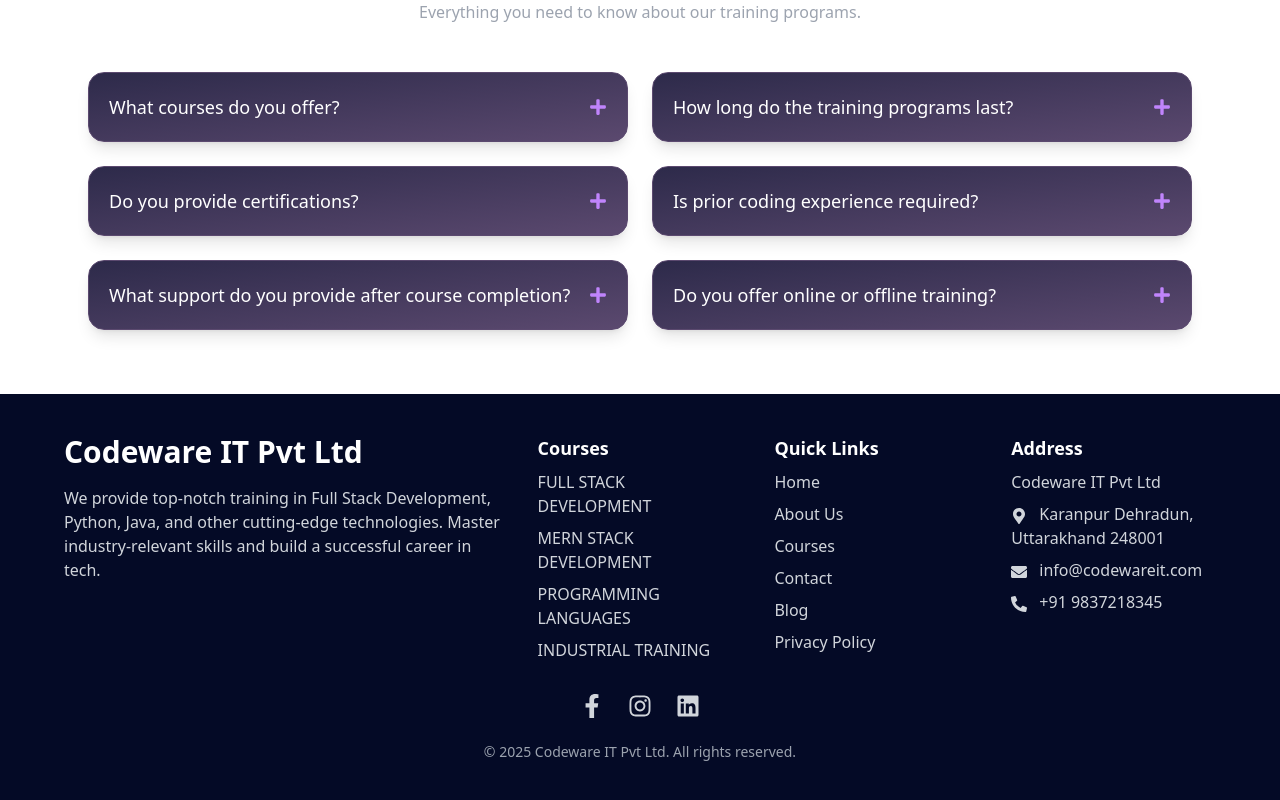
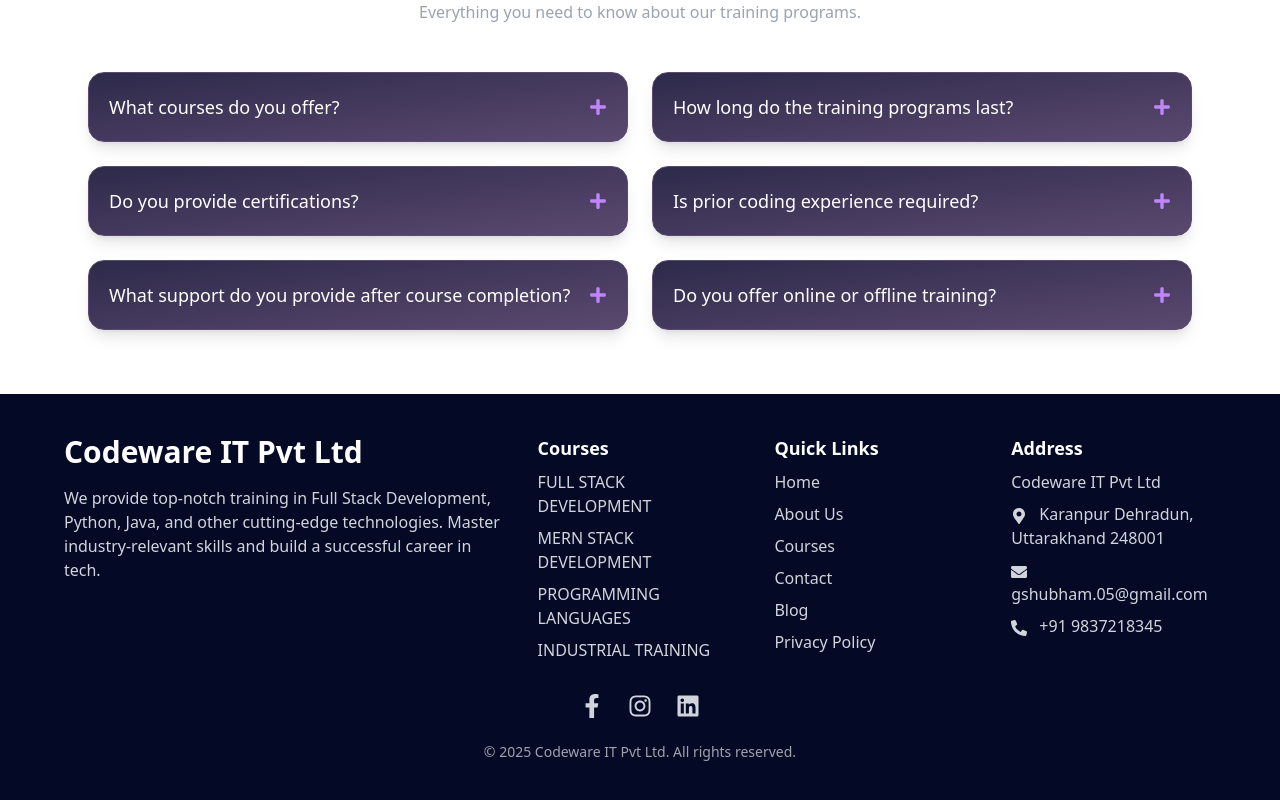
Before and after one commit to gshubham05/codeware1, a Next.js app: page / in a window 1280 px wide. Shown: the part 3240-4040 px from the top of the page. Built offline with nearby package versions, Linux system fonts and the light colour scheme.

Commit message:
Update Footer.jsx

```diff
--- a/src/app/Components/Footer.jsx
+++ b/src/app/Components/Footer.jsx
@@ -89,10 +89,10 @@ export default function Footer() {
               Uttarakhand 248001
             </li>
             <li>
-              <FaEnvelope className="inline mr-2" /> info@codewareit.com
+              <a href="mailto:gshubham.05@gmail.com"><FaEnvelope className="inline mr-2" /> gshubham.05@gmail.com</a>
             </li>
             <li>
-              <FaPhoneAlt className="inline mr-2" /> +91 9837218345
+              <a href="tel:9837218345"><FaPhoneAlt className="inline mr-2" /> +91 9837218345</a>
             </li>
           </ul>
         </div>
```
